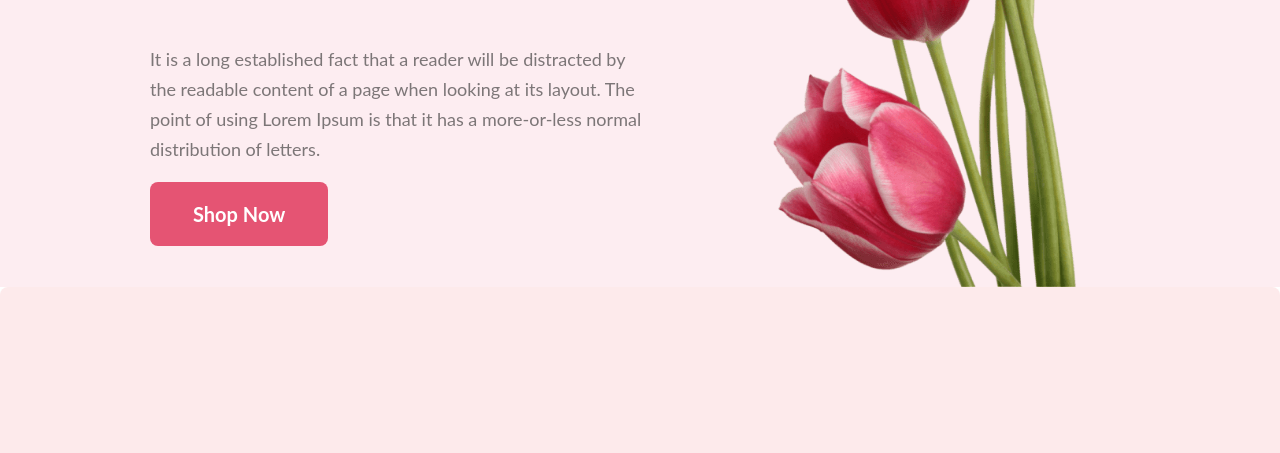
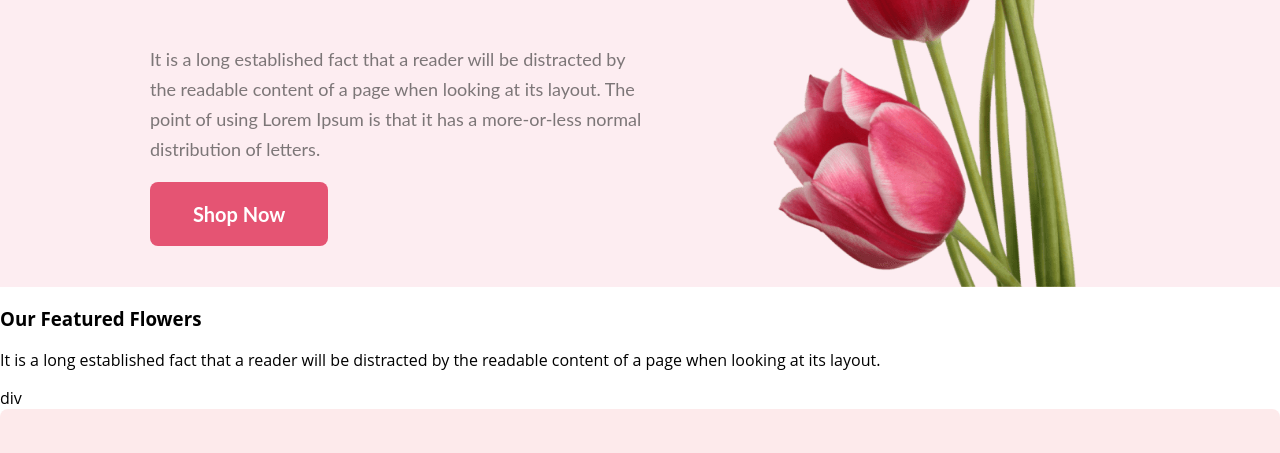
Before and after one commit to zulkarnayeen669/assignment-01, a plain HTML site: page index.html in a window 1280 px wide. Shown: the part 543-996 px from the top of the page. Drawn offline with Linux system fonts and the light colour scheme.

Commit message:
added new section

```diff
--- a/index.html
+++ b/index.html
@@ -19,9 +19,19 @@
         </div>
     </header>
     <main>
-        <section class="featured-flower">
+        <section>
+            <div class="featured-flower">
+            <h3 class="featured-flower-title">Our Featured Flowers</h3>
+            <p class="featured-flower-description">
+                It is a long established fact that a reader will be distracted by the readable content of a page when looking at its layout.
+            </p>
+         div
+          </div>
+        </div>
+        </section>
 
-        </section>
+
+
 
         <section class="hot-deal">
             <div class="hot-deal-content">
```
